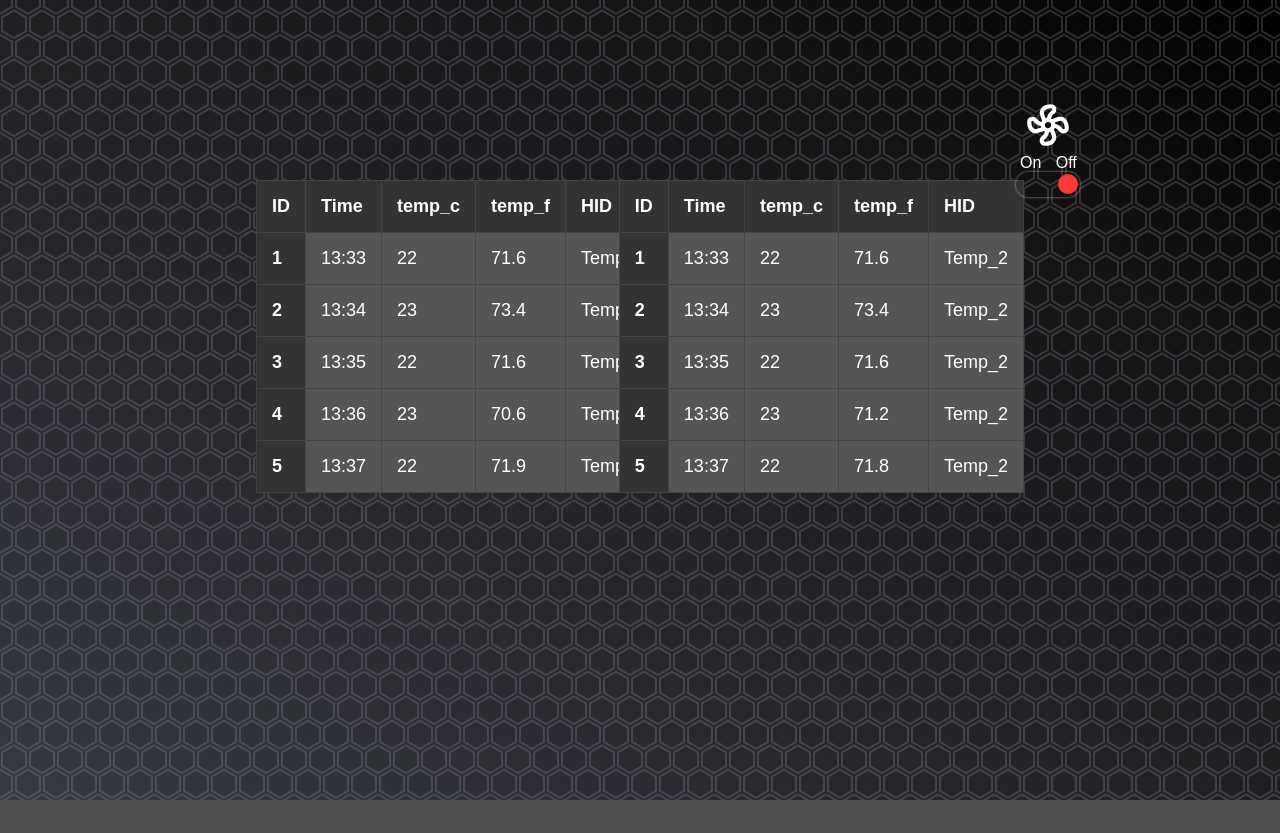
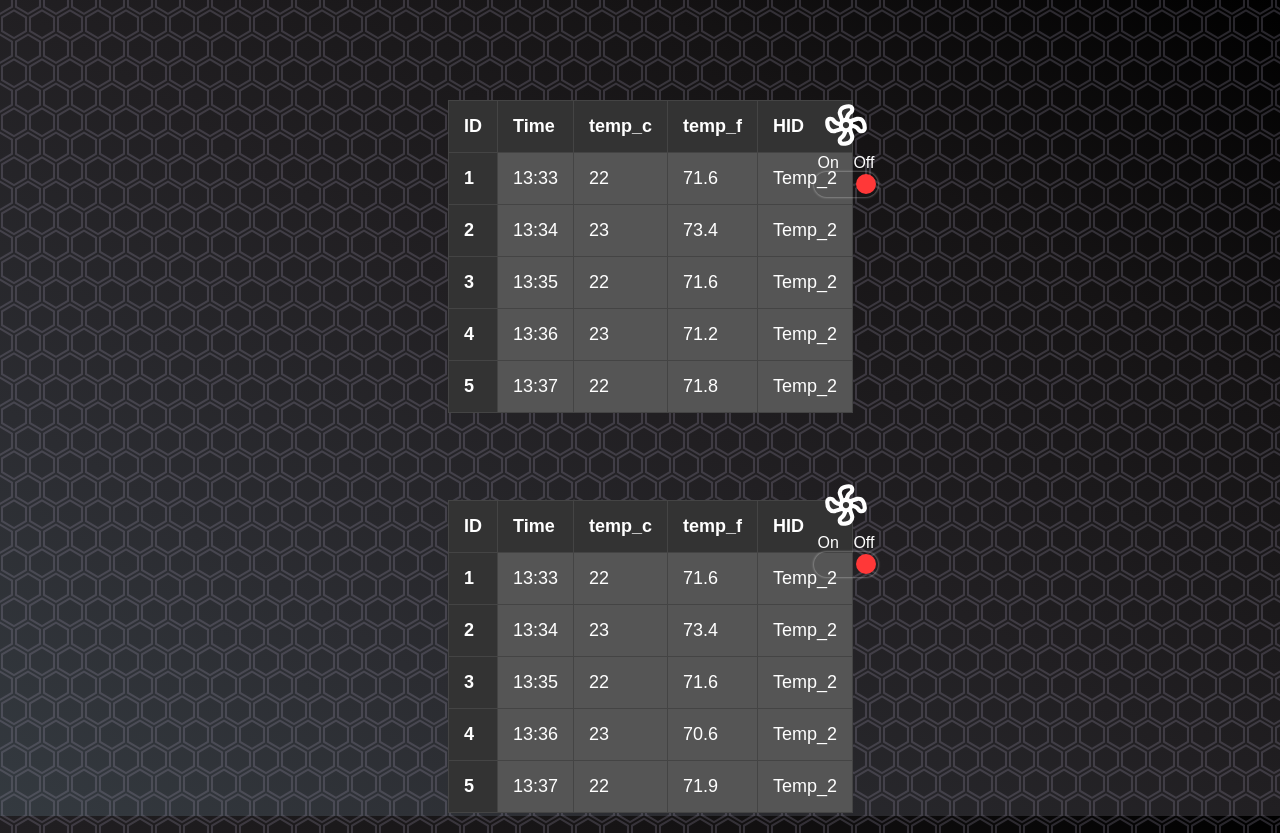
Before and after one commit to Zerakles/WebseiteREST, a PHP site: page /pages/Table.html in a window 1280 px wide. Before the commit the page ends 800 px from the top, so only its background shows below. Run offline with PHP 8.4, Linux system fonts and the light colour scheme.

Commit message:
Fan button 2 in Table eingefügt

```diff
--- a/web/css/Table.css
+++ b/web/css/Table.css
@@ -1,7 +1,3 @@
-* {
-  margin: 0;
-  padding: 0;
-}
 
 body {
   font-family: 'Share Tech', sans-serif;
@@ -41,14 +37,14 @@ body {
 
 #tabelle1 {
   position: absolute;
-  top: 20%;
-  left: 20%;
+  top: 60%;
+  left: 35%;
 }
 
 #tabelle2 {
   position: absolute;
-  top: 20%;
-  right: 20%;
+  top: 10%;
+  left: 35%;
 }
 
 /* /* */
@@ -57,12 +53,23 @@ body {
   height: 100px;
   width: 100px;
 
-  position: absolute;
-  left: 78%;
-  top:100px;
+
   text-align: center;
   color: white;
   word-spacing: 10px;
+
+}
+
+#seidbar1{
+  position: absolute;
+  right: 30%;
+  top:100px;
+
+}
+#seidbar2{
+  position: absolute;
+  right: 30%;
+  top:60%;
 
 }
 
--- a/web/js/Table.js
+++ b/web/js/Table.js
@@ -1,4 +1,4 @@
-/*
+
 document.addEventListener('DOMContentLoaded', function () {
     //const apiUrl = 'API_URL'; // Ersetze dies durch die tatsächliche API-URL
     const apiUrl = '';
@@ -36,9 +36,6 @@ document.addEventListener('DOMContentLoaded', function () {
     fetchAndPopulateTable();
 });
 
-*/
-
-
 
 
 
--- a/web/pages/Table.html
+++ b/web/pages/Table.html
@@ -126,13 +126,24 @@
 
 </div>
 
-<div class="seidbar" >
+<div class="seidbar" id="seidbar1">
   <svg xmlns="http://www.w3.org/2000/svg" fill="white" height="50" viewBox="0 -960 960 960" width="50"><path d="M424-80q-51 0-77.5-30.5T320-180q0-26 11.5-50.5T367-271q22-14 35.5-36t18.5-47l-12-6q-6-3-11-7l-92 33q-17 6-33 10t-33 4q-63 0-111.5-55T80-536q0-51 30.5-77.5T179-640q26 0 51 11.5t41 35.5q14 22 36 35.5t47 18.5l6-12q3-6 7-11l-33-92q-6-17-10-33t-4-32q0-64 55-112.5T536-880q51 0 77.5 30.5T640-781q0 26-11.5 51T593-689q-22 14-35.5 36T539-606l12 6q6 3 11 7l92-34q17-6 32.5-9.5T719-640q81 0 121 67t40 149q0 51-32 77.5T777-320q-25 0-48.5-11.5T689-367q-14-22-36-35.5T606-421l-6 12q-3 6-7 11l33 92q6 16 10 30.5t4 30.5q1 65-54 115T424-80Zm56-340q25 0 42.5-17.5T540-480q0-25-17.5-42.5T480-540q-25 0-42.5 17.5T420-480q0 25 17.5 42.5T480-420Zm-46-192q6-2 12.5-3.5T459-618q8-42 30.5-78t59.5-60q5-4 8-10t3-15q0-8-6-13.5t-18-5.5q-38 0-86 16.5T400-719q0 9 2.5 17t4.5 15l27 75ZM240-400q14 0 33-7l75-27q-2-6-3.5-12.5T342-459q-42-8-78-30.5T204-549q-4-5-10.5-8t-14.5-3q-9 0-14 6t-5 18q0 54 20.5 95t59.5 41Zm184 240q47 0 92.5-19t43.5-66q0-8-2.5-15t-4.5-13l-27-75q-6 2-12.5 3.5T501-342q-8 42-30.5 78T411-204q-5 4-8.5 10.5T400-180q1 8 6 14t18 6Zm353-240q9 0 16-5t7-19q0-38-16-86.5T719-560q-9 0-17 2t-15 4l-75 28q2 6 3.5 12.5T618-501q42 8 78 30.5t60 59.5q3 5 9 8t12 3ZM618-501ZM459-618ZM342-459Zm159 117Z"/></svg> <br>
   <span style="display: inline-block;">On</span>
   <span style="display: inline-block;">Off</span><br>
   <div class="border"><div class="babell"></div></div>
 
 </div>
+
+
+
+<div class="seidbar" id="seidbar2">
+  <svg xmlns="http://www.w3.org/2000/svg" fill="white" height="50" viewBox="0 -960 960 960" width="50"><path d="M424-80q-51 0-77.5-30.5T320-180q0-26 11.5-50.5T367-271q22-14 35.5-36t18.5-47l-12-6q-6-3-11-7l-92 33q-17 6-33 10t-33 4q-63 0-111.5-55T80-536q0-51 30.5-77.5T179-640q26 0 51 11.5t41 35.5q14 22 36 35.5t47 18.5l6-12q3-6 7-11l-33-92q-6-17-10-33t-4-32q0-64 55-112.5T536-880q51 0 77.5 30.5T640-781q0 26-11.5 51T593-689q-22 14-35.5 36T539-606l12 6q6 3 11 7l92-34q17-6 32.5-9.5T719-640q81 0 121 67t40 149q0 51-32 77.5T777-320q-25 0-48.5-11.5T689-367q-14-22-36-35.5T606-421l-6 12q-3 6-7 11l33 92q6 16 10 30.5t4 30.5q1 65-54 115T424-80Zm56-340q25 0 42.5-17.5T540-480q0-25-17.5-42.5T480-540q-25 0-42.5 17.5T420-480q0 25 17.5 42.5T480-420Zm-46-192q6-2 12.5-3.5T459-618q8-42 30.5-78t59.5-60q5-4 8-10t3-15q0-8-6-13.5t-18-5.5q-38 0-86 16.5T400-719q0 9 2.5 17t4.5 15l27 75ZM240-400q14 0 33-7l75-27q-2-6-3.5-12.5T342-459q-42-8-78-30.5T204-549q-4-5-10.5-8t-14.5-3q-9 0-14 6t-5 18q0 54 20.5 95t59.5 41Zm184 240q47 0 92.5-19t43.5-66q0-8-2.5-15t-4.5-13l-27-75q-6 2-12.5 3.5T501-342q-8 42-30.5 78T411-204q-5 4-8.5 10.5T400-180q1 8 6 14t18 6Zm353-240q9 0 16-5t7-19q0-38-16-86.5T719-560q-9 0-17 2t-15 4l-75 28q2 6 3.5 12.5T618-501q42 8 78 30.5t60 59.5q3 5 9 8t12 3ZM618-501ZM459-618ZM342-459Zm159 117Z"/></svg> <br>
+  <span style="display: inline-block;">On</span>
+  <span style="display: inline-block;">Off</span><br>
+  <div class="border"><div class="babell"></div></div>
+
+</div>
+
 
 </body>
 
```
